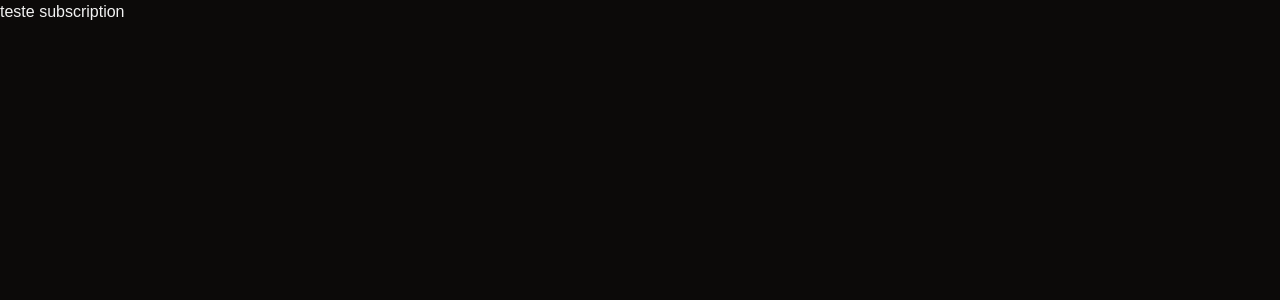
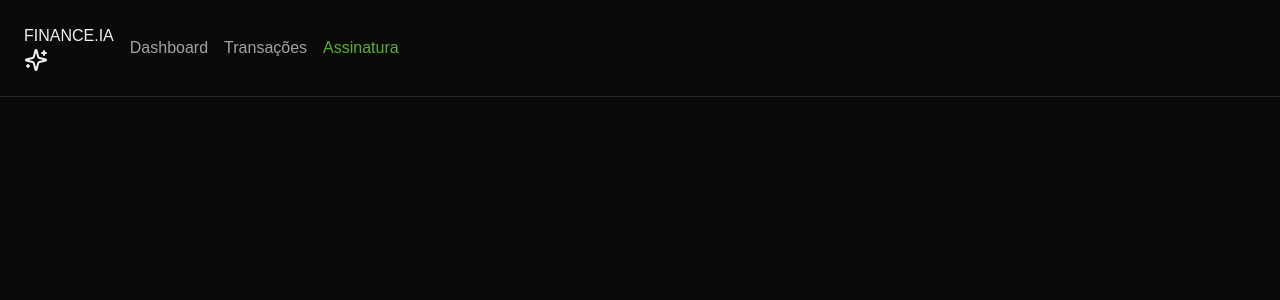
Before and after one commit to GustavoGuke/Projetos, a Next.js app in the folder finance-ia/: page /subscription in a window 1280 px wide. Shown: the top 300 px of the page. Built offline with nearby package versions, Linux system fonts and the light colour scheme.

Commit message:
feat: add navbar component

```diff
--- /dev/null
+++ b/finance-ia/app/_components/navbar.tsx
@@ -0,0 +1,28 @@
+"use client"
+
+import { UserButton } from "@clerk/nextjs";
+import { Sparkles, User } from "lucide-react";
+import Link from "next/link";
+import { usePathname } from "next/navigation";
+
+
+export function Navbar() {
+    const pathname = usePathname()
+    return (
+        <nav className="flex  justify-between p-6 border-b border-solid">
+            <div className="flex items-center gap-4">
+                <div>
+                    <span>FINANCE.IA</span>
+                    <Sparkles />
+                </div>
+                <Link href="/"
+                className={pathname === "/" ? "text-primary" : "text-muted-foreground"}>Dashboard</Link>
+                <Link href="/transactions"
+                className={pathname === "/transactions" ? "text-primary" : "text-muted-foreground"}>Transações</Link>
+                <Link href="/subscription"
+                className={pathname === "/subscription" ? "text-primary" : "text-muted-foreground"}>Assinatura</Link>
+            </div>
+            <UserButton showName appearance={{ variables: { colorText: 'white', fontSize: "12px" }, elements: { userButtonAvatarBox: "34" } }} />
+        </nav>
+    )
+}
--- a/finance-ia/app/page.tsx
+++ b/finance-ia/app/page.tsx
@@ -2,6 +2,7 @@
 import { UserButton } from "@clerk/nextjs";
 import { auth } from "@clerk/nextjs/server";
 import { redirect } from "next/navigation";
+import { Navbar } from "./_components/navbar";
 
 export default async function Home() {
   const {userId} = await auth()
@@ -9,8 +10,8 @@ export default async function Home() {
     redirect("/login")
   }
   return (
-    <div className="flex h-full items-center justify-center mt-10 ">
-      <UserButton  showName  appearance={{variables:{colorText:'white',fontSize:"24px"},elements:{userButtonAvatarBox:"34"}}} />
-    </div>
+    <>
+     <Navbar/>
+    </>
   );
 }
--- a/finance-ia/app/subscription/page.tsx
+++ b/finance-ia/app/subscription/page.tsx
@@ -1,7 +1,9 @@
+import { Navbar } from "../_components/navbar";
+
 export default function Subscription(){
     return (
-        <div>
-            teste subscription
-        </div>
+       <>
+        <Navbar/>
+       </>
     )
 }
--- a/finance-ia/app/transactions/page.tsx
+++ b/finance-ia/app/transactions/page.tsx
@@ -3,11 +3,14 @@ import { db } from "../_lib/prisma";
 import { DataTable } from "../_components/ui/data.table";
 import { transactionsColumns } from "./_columns";
 import { TransactionButtonAdd } from "../_components/TransactionButtonAdd";
+import { Navbar } from "../_components/navbar";
 
 export default async function Transactions() {
     const transactions = await db.transaction.findMany({})
 
     return (
+        <>
+            <Navbar/>
             <div className="p-6 space-y-6" >
 
                 <div className="flex w-full justify-between items-center">
@@ -15,8 +18,9 @@ export default async function Transactions() {
                     <TransactionButtonAdd />
                 </div>
 
-            <DataTable columns={transactionsColumns} data={transactions}/>
+                <DataTable columns={transactionsColumns} data={transactions} />
 
             </div>
+        </>
     );
 }
```
Lines whose indentation alone changed are shown as unchanged.
